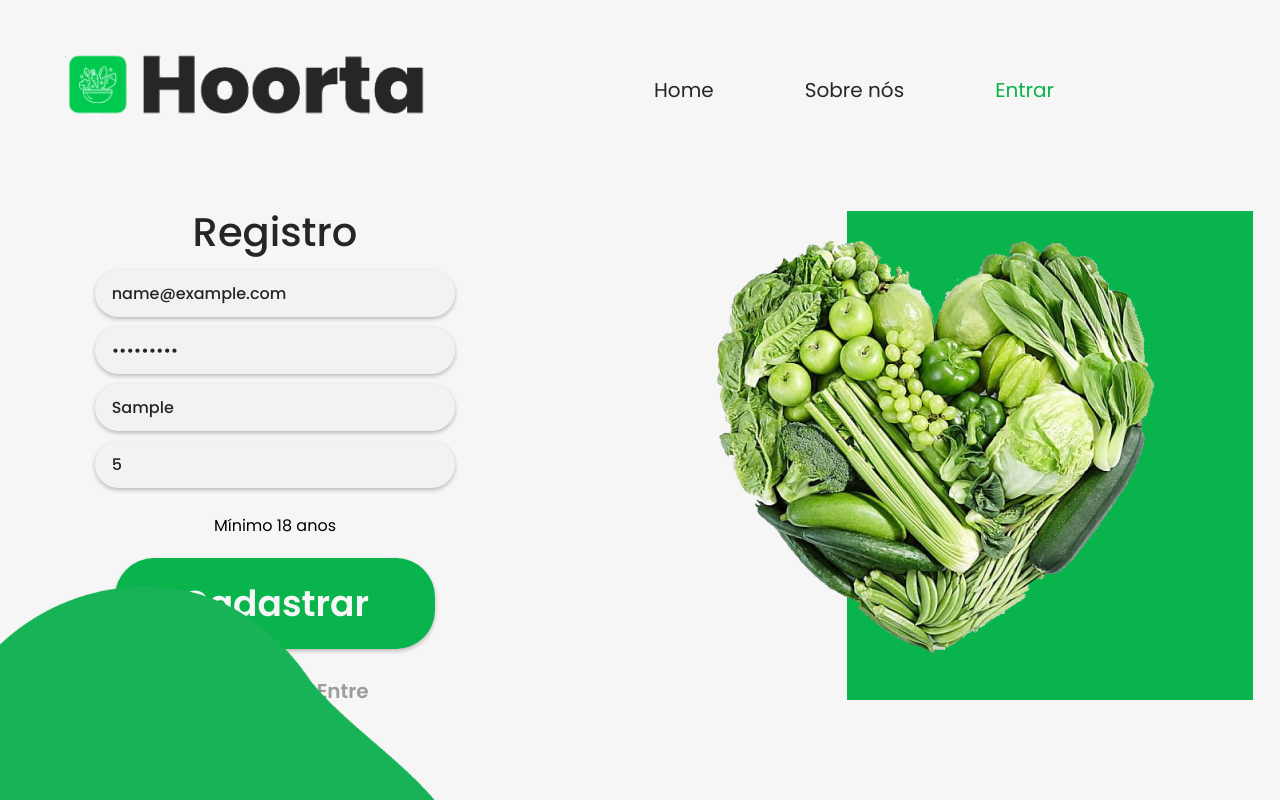
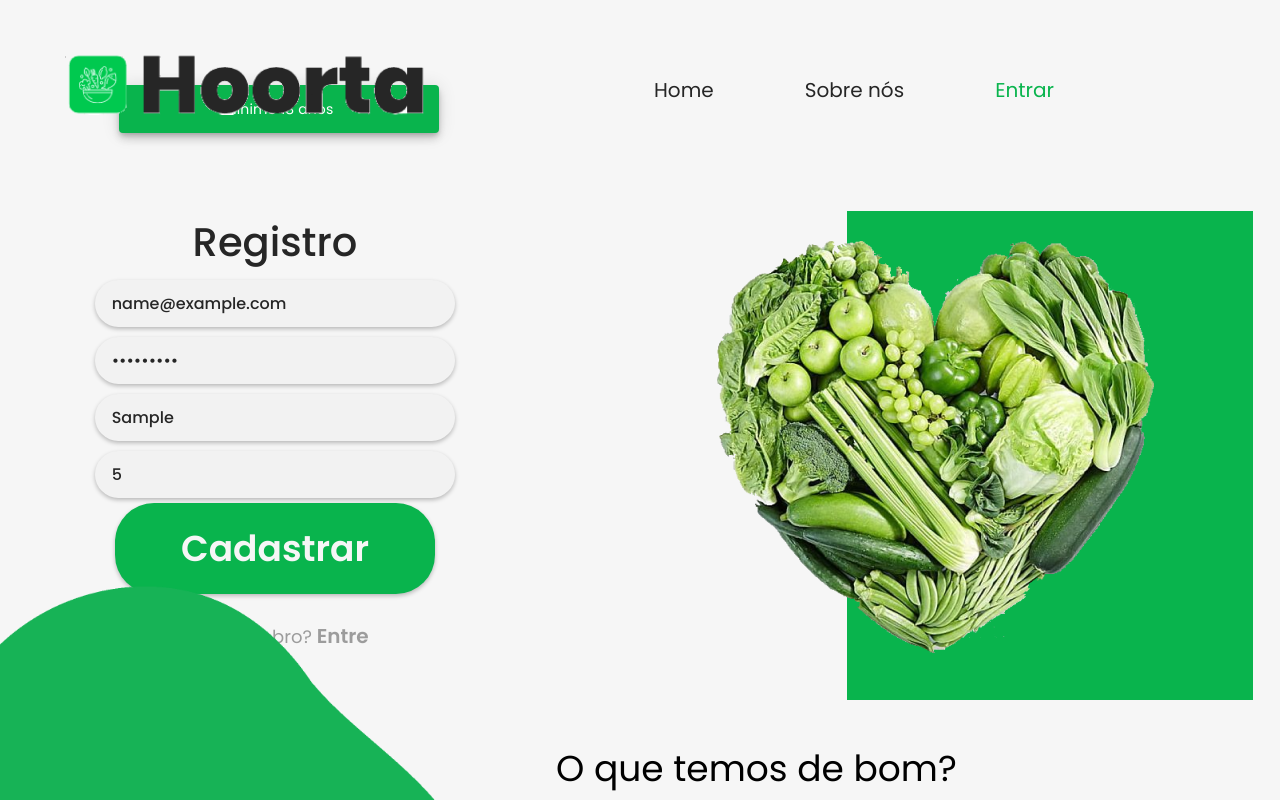
Before and after one commit to viniciusac92/hoorta-apresentacao, a React (Create React App) app: page /register in a window 1280 px wide. Both pictures are taken after typing "name@example.com", "Sample123", "Sample", "5" into the empty fields and a click on the button "Cadastrar". Shown: the top 800 px of the page. Built offline with nearby package versions, Linux system fonts and the light colour scheme.

Commit message:
✨ feat: Added a snackBar in forms

```diff
--- a/src/components/molecules/FormLogin/index.jsx
+++ b/src/components/molecules/FormLogin/index.jsx
@@ -1,5 +1,5 @@
 // React
-import { createRef, useState } from "react";
+import { createRef, useState, useEffect, useRef } from "react";
 // API
 import API from "../../../services/api";
 // Helpers
@@ -27,6 +27,8 @@ const FormLogin = () => {
   const history = useHistory();
   const { setUserData } = useData();
   const { getAllStores } = useStores();
+  const mounted = useRef(false);
+  const [snackOpen, setSnackOpen] = useState(false);
   const {
     register,
     handleSubmit,
@@ -35,6 +37,22 @@ const FormLogin = () => {
   } = useForm({
     resolver: yupResolver(loginSchema),
   });
+
+  useEffect(() => {
+    if (!mounted.current) {
+      mounted.current = true;
+      return;
+    }
+    errors && setSnackOpen(true);
+  }, [errors, error]);
+
+  const handleCloseSnack = (event, reason) => {
+    if (reason === "clickaway") {
+      return;
+    }
+
+    setSnackOpen(false);
+  };
 
   const handleForm = async (data) => {
     try {
@@ -78,7 +96,16 @@ const FormLogin = () => {
 
   return (
     <FormStyled.Container>
-      <FormStyled onSubmit={handleSubmit(handleForm)}>
+      <FormStyled.Snackbar
+        open={snackOpen}
+        autoHideDuration={5000}
+        onClose={handleCloseSnack}
+        message={errors && errors[Object.keys(errors)[0]]?.message}
+      />
+      <FormStyled
+        onSubmit={handleSubmit(handleForm)}
+        onClick={() => setSnackOpen(false)}
+      >
         <Text weigth="semiBold" size="large">
           Login
         </Text>
@@ -89,7 +116,6 @@ const FormLogin = () => {
           size="large"
           {...register("email")}
         />
-        <p>{errors.email?.message}</p>
         <Input
           ref={ref}
           type="password"
@@ -97,8 +123,6 @@ const FormLogin = () => {
           size="large"
           {...register("password")}
         />
-        <p>{errors.password?.message}</p>
-        <p>{error && error}</p>
         <Button type="submit" color="primary" size="large">
           Entrar
         </Button>
--- a/src/components/molecules/FormLogin/styles.js
+++ b/src/components/molecules/FormLogin/styles.js
@@ -1,5 +1,6 @@
 import styled from "styled-components";
 import theme from "../../../styles/theme";
+import Snackbar from "@material-ui/core/Snackbar";
 
 const FormStyled = styled.form`
   display: flex;
@@ -32,4 +33,18 @@ FormStyled.Container = styled.div`
   max-width: 550px;
 `;
 
+FormStyled.Snackbar = styled(Snackbar)`
+  top: -558px !important;
+  left: 279px !important;
+  z-index: -1 !important;
+
+  .MuiPaper-root {
+    background-color: ${theme.color.primary};
+  }
+
+  .MuiSnackbarContent-root {
+    justify-content: center !important;
+  }
+`;
+
 export default FormStyled;
--- a/src/components/molecules/FormRegister/index.jsx
+++ b/src/components/molecules/FormRegister/index.jsx
@@ -1,5 +1,5 @@
 // React
-import { createRef, useState } from "react";
+import { createRef, useEffect, useState, useRef } from "react";
 // API
 import API from "../../../services/api";
 // Helpers
@@ -22,6 +22,8 @@ const FormRegister = () => {
   const ref = createRef();
   const [error, setError] = useState(null);
   const history = useHistory();
+  const [snackOpen, setSnackOpen] = useState(false);
+  const mounted = useRef(false);
   const {
     register,
     handleSubmit,
@@ -30,6 +32,22 @@ const FormRegister = () => {
   } = useForm({
     resolver: yupResolver(registerSchema),
   });
+
+  useEffect(() => {
+    if (!mounted.current) {
+      mounted.current = true;
+      return;
+    }
+    errors && setSnackOpen(true);
+  }, [errors]);
+
+  const handleCloseSnack = (event, reason) => {
+    if (reason === "clickaway") {
+      return;
+    }
+
+    setSnackOpen(false);
+  };
 
   const handleForm = async (data) => {
     try {
@@ -53,7 +71,16 @@ const FormRegister = () => {
 
   return (
     <FormStyled.Container>
-      <FormStyled onSubmit={handleSubmit(handleForm)}>
+      <FormStyled.Snackbar
+        open={snackOpen}
+        autoHideDuration={5000}
+        onClose={handleCloseSnack}
+        message={errors && errors[Object.keys(errors)[0]]?.message}
+      />
+      <FormStyled
+        onSubmit={handleSubmit(handleForm)}
+        onClick={() => setSnackOpen(false)}
+      >
         <Text weigth="semiBold" size="large">
           Registro
         </Text>
@@ -64,7 +91,6 @@ const FormRegister = () => {
           size="large"
           {...register("email")}
         />
-        <p>{errors.email?.message}</p>
         <Input
           ref={ref}
           type="password"
@@ -72,7 +98,6 @@ const FormRegister = () => {
           size="large"
           {...register("password")}
         />
-        <p>{errors.password?.message}</p>
         <Input
           ref={ref}
           type="text"
@@ -80,7 +105,6 @@ const FormRegister = () => {
           size="large"
           {...register("name")}
         />
-        <p>{errors.name?.message}</p>
         <Input
           ref={ref}
           type="number"
@@ -88,8 +112,6 @@ const FormRegister = () => {
           size="large"
           {...register("age")}
         />
-        <p>{errors.age?.message}</p>
-        <p>{error && error}</p>
         <Button type="submit" color="primary" size="large">
           Cadastrar
         </Button>
--- a/src/components/molecules/FormRegister/styles.js
+++ b/src/components/molecules/FormRegister/styles.js
@@ -1,12 +1,13 @@
 import styled from "styled-components";
 import theme from "../../../styles/theme";
+import Snackbar from "@material-ui/core/Snackbar";
 
 const FormStyled = styled.form`
   display: flex;
   flex-direction: column;
   justify-content: space-between;
   align-items: center;
-  margin: 50px 0px 0px 0%;
+  margin: 60px 0px 0px 0%;
   line-height: 65px;
 `;
 
@@ -32,4 +33,18 @@ FormStyled.Container = styled.div`
   max-width: 550px;
 `;
 
+FormStyled.Snackbar = styled(Snackbar)`
+  top: -558px !important;
+  left: 279px !important;
+  z-index: -1 !important;
+
+  .MuiPaper-root {
+    background-color: ${theme.color.primary};
+  }
+
+  .MuiSnackbarContent-root {
+    justify-content: center !important;
+  }
+`;
+
 export default FormStyled;
--- a/src/helper/FormValidation/index.js
+++ b/src/helper/FormValidation/index.js
@@ -6,29 +6,29 @@ const PHONE_REGEX = /^\([1-9]{2}\) [9]{1}[6-9]{1}[0-9]{3}\-[0-9]{4}$/;
 const CNPJ_REGEX = /[0-9]{2}\.?[0-9]{3}\.?[0-9]{3}\/?[0-9]{4}\-?[0-9]{2}/;
 
 // Error Messages
-const required = "Campo obrigatório!";
+const required = "é obrigatório!";
 
 // Schemas
 export const loginSchema = yup.object().shape({
-  email: yup.string().email("Email inválido").required(required),
+  email: yup.string().email("Email inválido").required(`Email ${required}`),
   password: yup
     .string()
     .min(6, "A senha deve conter no mínimo 6 caracteres")
-    .required(required),
+    .required(`Senha ${required}`),
 });
 
 export const registerSchema = yup.object().shape({
-  email: yup.string().email("Email inválido").required(required),
+  email: yup.string().email("Email inválido").required(`Email ${required}`),
   password: yup
     .string()
     .min(6, "A senha deve conter no mínimo 6 caracteres")
-    .required(required),
+    .required(`Senha ${required}`),
   name: yup
     .string()
     .strict()
     .max(20, "Máximo 10 caracteres")
-    .required(required),
-  age: yup.number().min(18, "Mínimo 18 anos").required(required),
+    .required(`Nome ${required}`),
+  age: yup.number().min(18, "Mínimo 18 anos").required(`Idade ${required}`),
 });
 
 export const updateUserSchema = yup.object().shape({
```
